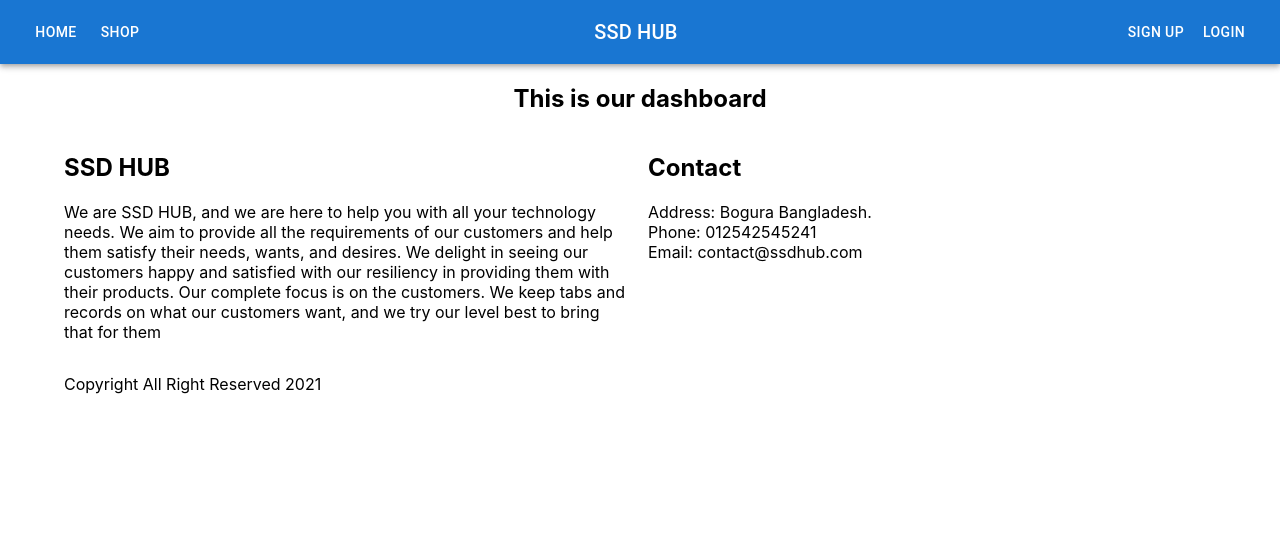
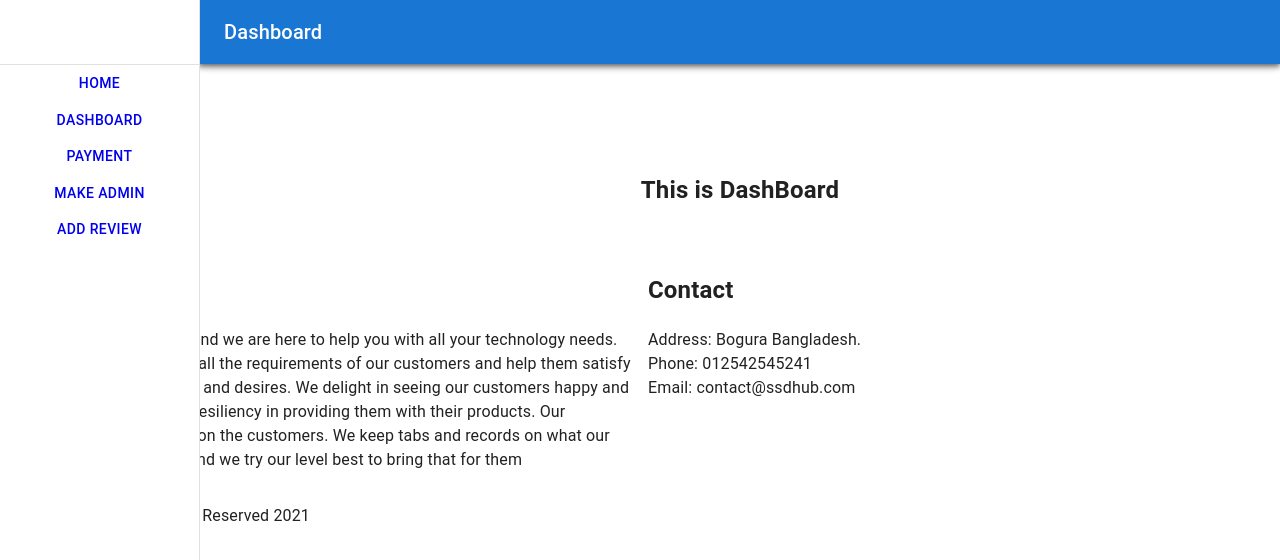
Before and after one commit to yeasirarafatpp/ssd-hub-client-side, a React (Create React App) app: page /dashboard in a window 1280 px wide. Shown: the top 560 px of the page. Built offline with nearby package versions, Linux system fonts and the light colour scheme; no server answers.

Commit message:
fix dashboard route

```diff
--- a/package.json
+++ b/package.json
@@ -5,6 +5,7 @@
   "dependencies": {
     "@emotion/react": "^11.5.0",
     "@emotion/styled": "^11.3.0",
+    "@mui/icons-material": "^5.1.0",
     "@mui/material": "^5.1.0",
     "@mui/styled-engine-sc": "^5.1.0",
     "@testing-library/jest-dom": "^5.15.0",
--- /dev/null
+++ b/src/components/AddReview/AddReview.js
@@ -0,0 +1,11 @@
+import React from 'react';
+
+const AddReview = () => {
+    return (
+        <div>
+            <h2>Add A Review</h2>
+        </div>
+    );
+};
+
+export default AddReview;
--- a/src/components/AdminRoute/AdminRoute.js
+++ b/src/components/AdminRoute/AdminRoute.js
@@ -4,13 +4,13 @@ import { Route, Redirect } from 'react-router-dom';
 import useAuth from '../../hooks/useAuth';
 
 const AdminRoute = ({ children, ...rest }) => {
-    const { user, admin, isLoading } = useAuth();
+    const { user, isLoading } = useAuth();
     if (isLoading) { return <CircularProgress /> }
     return (
         <Route
             {...rest}
             render={({ location }) =>
-                user.email && admin ? (
+                user.email ? (
                     children
                 ) : (
                     <Redirect
--- a/src/components/Dashboard/Dashboard.js
+++ b/src/components/Dashboard/Dashboard.js
@@ -1,11 +1,145 @@
-import React from 'react';
+import * as React from 'react';
+import PropTypes from 'prop-types';
+import AppBar from '@mui/material/AppBar';
+import Box from '@mui/material/Box';
+import CssBaseline from '@mui/material/CssBaseline';
+import Divider from '@mui/material/Divider';
+import Drawer from '@mui/material/Drawer';
+import IconButton from '@mui/material/IconButton';
+import MenuIcon from '@mui/icons-material/Menu';
+import Toolbar from '@mui/material/Toolbar';
+import Typography from '@mui/material/Typography';
+import {
+    Switch,
+    Route,
+    Link,
+    useRouteMatch
+} from "react-router-dom";
+import { Button } from '@mui/material';
+import useAuth from '../../hooks/useAuth';
+import DashboardHome from '../DashboardHome/DashboardHome';
+import Payment from '../Payment/Payment';
+import AdminRoute from '../AdminRoute/AdminRoute';
+import MakeAdmin from '../MakeAdmin/MakeAdmin';
+import AddReview from '../AddReview/AddReview';
 
-const Dashboard = () => {
-    return (
+const drawerWidth = 200;
+
+function Dashboard(props) {
+    const { window } = props;
+    const [mobileOpen, setMobileOpen] = React.useState(false);
+    let { path, url } = useRouteMatch();
+    const handleDrawerToggle = () => {
+        setMobileOpen(!mobileOpen);
+    };
+
+    const drawer = (
         <div>
-            <h2>This is our dashboard</h2>
+            <Toolbar />
+            <Divider />
+            <Link to="/home"><Button color="inherit">Home</Button></Link>
+            <br />
+            <Link to={`${url}`}><Button color="inherit">Dashboard</Button></Link>
+            <br />
+            <Link to={`${url}/payment`}><Button color="inherit">Payment</Button></Link>
+            <Box>
+                <Link to={`${url}/makeAdmin`}><Button color="inherit">Make Admin</Button></Link>
+                <Link to={`${url}/addreview`}><Button color="inherit">Add Review</Button></Link>
+            </Box>
+
         </div>
     );
+
+    const container = window !== undefined ? () => window().document.body : undefined;
+
+    return (
+        <Box sx={{ display: 'flex' }}>
+            <CssBaseline />
+            <AppBar
+                position="fixed"
+                sx={{
+                    width: { sm: `calc(100% - ${drawerWidth}px)` },
+                    ml: { sm: `${drawerWidth}px` },
+                }}
+            >
+                <Toolbar>
+                    <IconButton
+                        color="inherit"
+                        aria-label="open drawer"
+                        edge="start"
+                        onClick={handleDrawerToggle}
+                        sx={{ mr: 2, display: { sm: 'none' } }}
+                    >
+                        <MenuIcon />
+                    </IconButton>
+                    <Typography variant="h6" noWrap component="div">
+                        Dashboard
+                    </Typography>
+                </Toolbar>
+            </AppBar>
+            <Box
+                component="nav"
+                sx={{ width: { sm: drawerWidth }, flexShrink: { sm: 0 } }}
+                aria-label="mailbox folders"
+            >
+                <Drawer
+                    container={container}
+                    variant="temporary"
+                    open={mobileOpen}
+                    onClose={handleDrawerToggle}
+                    ModalProps={{
+                        keepMounted: true, // Better open performance on mobile.
+                    }}
+                    sx={{
+                        display: { xs: 'block', sm: 'none' },
+                        '& .MuiDrawer-paper': { boxSizing: 'border-box', width: drawerWidth },
+                    }}
+                >
+                    {drawer}
+                </Drawer>
+                <Drawer
+                    variant="permanent"
+                    sx={{
+                        display: { xs: 'none', sm: 'block' },
+                        '& .MuiDrawer-paper': { boxSizing: 'border-box', width: drawerWidth },
+                    }}
+                    open
+                >
+                    {drawer}
+                </Drawer>
+            </Box>
+            <Box
+                component="main"
+                sx={{ flexGrow: 1, p: 3, width: { sm: `calc(100% - ${drawerWidth}px)` } }}
+            >
+                <Toolbar />
+
+                <Switch>
+                    <Route exact path={path}>
+                        <DashboardHome></DashboardHome>
+                    </Route>
+                    <AdminRoute path={`${path}/makeAdmin`}>
+                        <MakeAdmin></MakeAdmin>
+                    </AdminRoute>
+                    <AdminRoute path={`${path}/addReview`}>
+                        <AddReview></AddReview>
+                    </AdminRoute>
+                    <AdminRoute path={`${path}/payment`}>
+                        <Payment></Payment>
+                    </AdminRoute>
+                </Switch>
+
+            </Box>
+        </Box>
+    );
+}
+
+Dashboard.propTypes = {
+    /**
+     * Injected by the documentation to work in an iframe.
+     * You won't need it on your project.
+     */
+    window: PropTypes.func,
 };
 
 export default Dashboard;
--- /dev/null
+++ b/src/components/DashboardHome/DashboardHome.js
@@ -0,0 +1,11 @@
+import React from 'react';
+
+const DashboardHome = () => {
+    return (
+        <div>
+            <h2>This is DashBoard</h2>
+        </div>
+    );
+};
+
+export default DashboardHome;
--- /dev/null
+++ b/src/components/MakeAdmin/MakeAdmin.js
@@ -0,0 +1,11 @@
+import React from 'react';
+
+const MakeAdmin = () => {
+    return (
+        <div>
+            <h2>Make Admin</h2>
+        </div>
+    );
+};
+
+export default MakeAdmin;
--- /dev/null
+++ b/src/components/Payment/Payment.js
@@ -0,0 +1,11 @@
+import React from 'react';
+
+const Payment = () => {
+    return (
+        <div>
+            <h2>Coming Soon</h2>
+        </div>
+    );
+};
+
+export default Payment;
```
Also changed, not shown: 1 other file (tests, documents, lock files or other folders).
